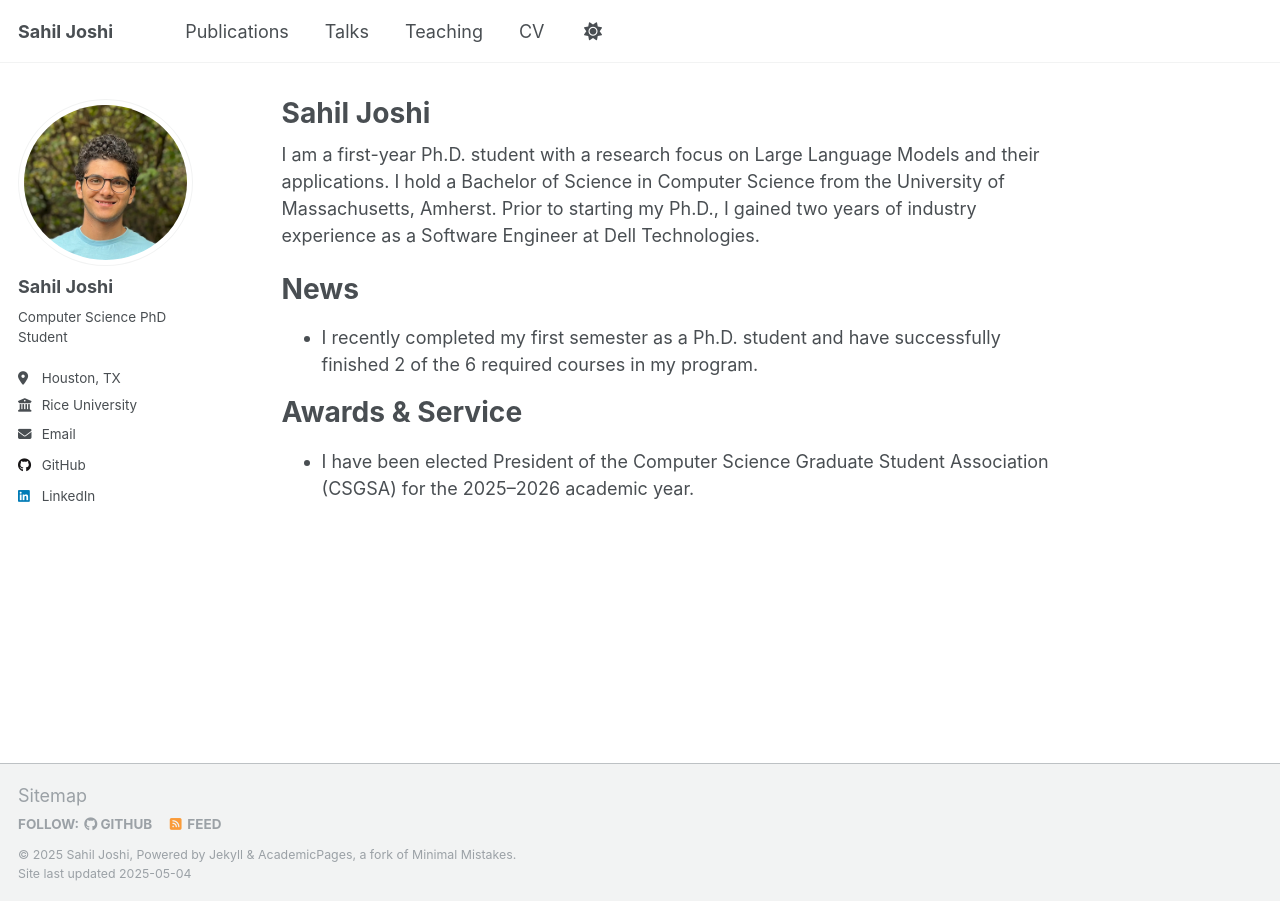
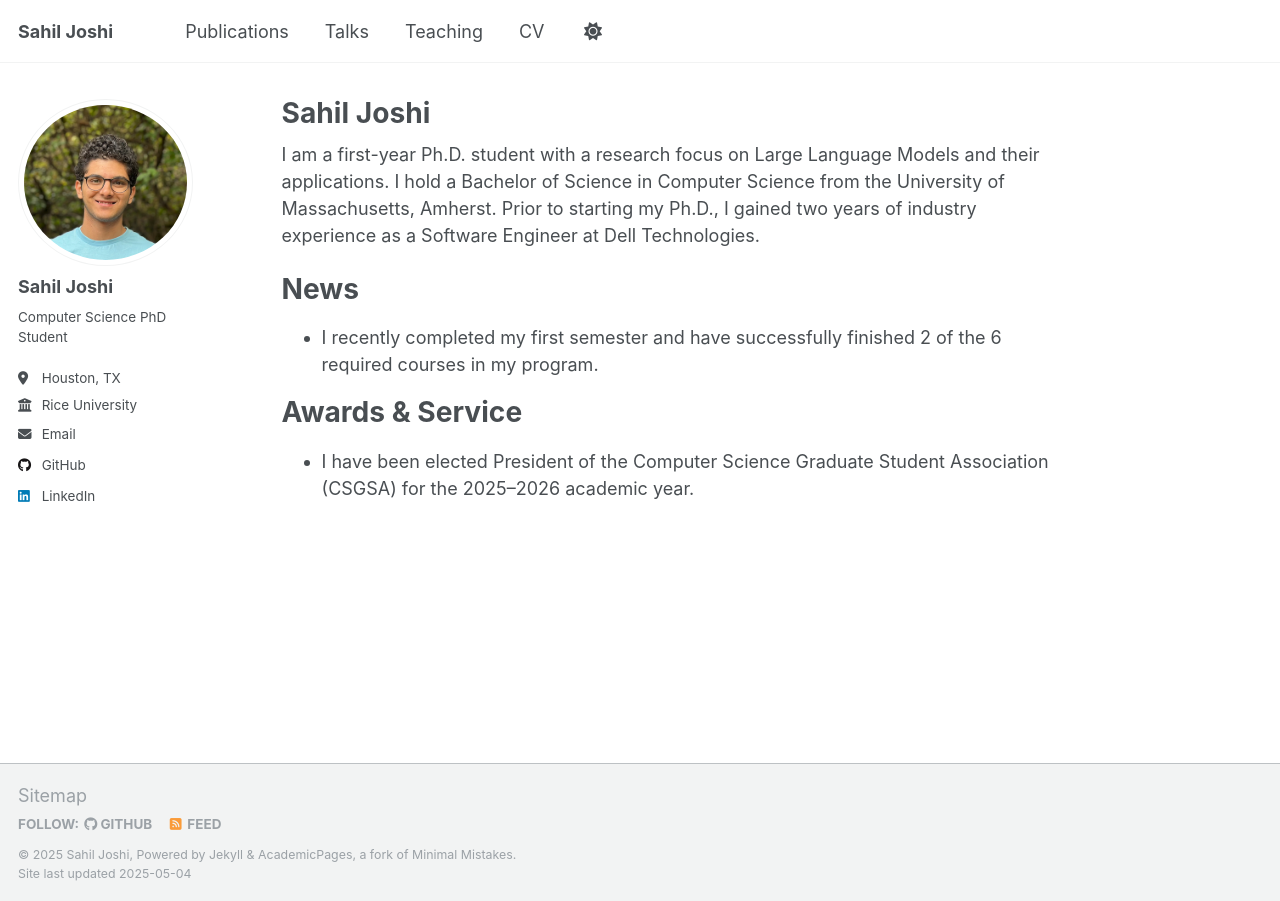
Before and after one commit to sahiljoshi515/sahiljoshi515.github.io, a Jekyll site: the page built from _pages/about.md, in a window 1280 px wide. Built offline with Jekyll 4.4.1, drawn with Linux system fonts in a browser that asks for light colours.

Commit message:
Update about.md

```diff
--- a/_pages/about.md
+++ b/_pages/about.md
@@ -12,7 +12,7 @@ I am a first-year Ph.D. student with a research focus on Large Language Models a
 
 News
 ======
-- I recently completed my first semester as a Ph.D. student and have successfully finished 2 of the 6 required courses in my program.
+- I recently completed my first semester and have successfully finished 2 of the 6 required courses in my program.
 
 Awards & Service
 ======
```
